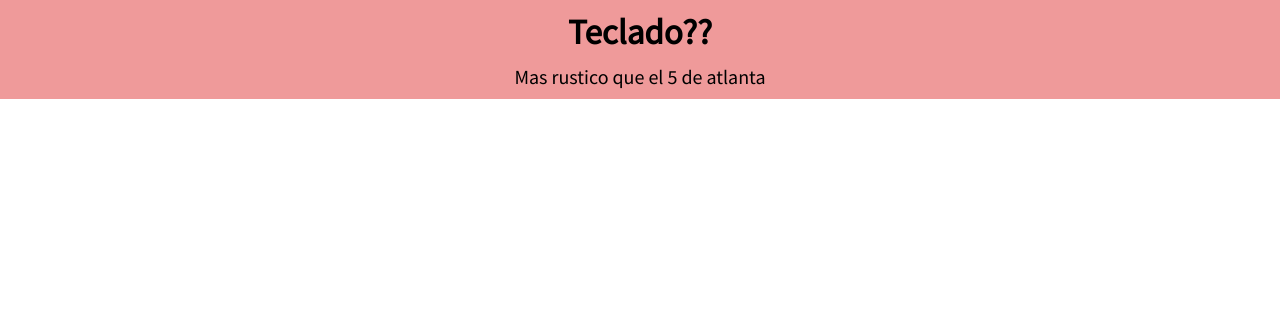
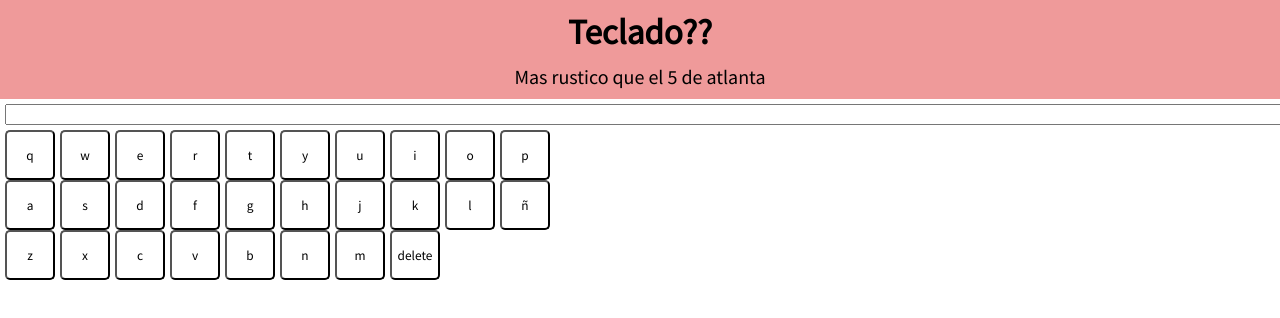
Before and after one commit to Yegaston/comIT, a plain HTML site: page javascript/teclado/index.html in a window 1280 px wide. Drawn offline with Linux system fonts and the light colour scheme.

Commit message:
Add buttons project

```diff
--- a/javascript/teclado/css/styles.css
+++ b/javascript/teclado/css/styles.css
@@ -31,3 +31,29 @@ header > p, h1 {
     padding: 5px;
     text-align: center;
 }
+
+
+.btn {
+    width: 50px;
+    height: 50px;
+    background-color: transparent;
+    border-color: black;
+    border-radius: 5px;
+    margin-left: 5px;
+    text-align: center;
+}
+.btn:hover {
+    border-color: blue;
+}
+
+input {
+    margin: 5px;
+    width: 100%;
+
+}
+
+.flexRow {
+    float: left;
+}
+.btnDelete {
+}
--- a/javascript/teclado/index.html
+++ b/javascript/teclado/index.html
@@ -1,5 +1,6 @@
 <!DOCTYPE html>
 <html lang="en">
+
 <head>
     <meta charset="UTF-8">
     <meta name="viewport" content="width=device-width, initial-scale=1.0">
@@ -9,17 +10,32 @@
     <!-- Css -->
     <link rel="stylesheet" href="./css/styles.css">
 </head>
+
 <body>
     <header>
         <h1>Teclado??</h1>
         <p>Mas rustico que el 5 de atlanta</p>
     </header>
 
-    <div id="result">
+    <div>
+        <input type="text" id="input">
+    </div>
+
+    <div class="container">
+
+        <div id="result1">
+        </div>
+        <div id="result2">
+        </div>
+        <div>
+            <div id="result3">
+            </div>
+            <button id="deleteLast" class="btn btnDelete flexRow" onclick="Delete()">delete</button>
+        </div>
+
 
     </div>
-
-
     <script src="./js/app.js"></script>
 </body>
+
 </html>
--- a/javascript/teclado/js/app.js
+++ b/javascript/teclado/js/app.js
@@ -1 +1,31 @@
-var teclado = ['q', 'w', 'e', 'r', 't', 'y', 'u', 'i', 'o', 'p', 'a', 's', 'd', 'f', 'g', 'h', 'j', 'k', 'l', 'ñ', 'z', 'x', 'c', 'v', 'b', 'n', 'm']
+var te1 = ['q', 'w', 'e', 'r', 't', 'y', 'u', 'i', 'o', 'p']
+var te2 = ['a', 's', 'd', 'f', 'g', 'h', 'j', 'k', 'l', 'ñ']
+var te3 = ['z', 'x', 'c', 'v', 'b', 'n', 'm']
+
+var input = document.getElementById('input')
+var deleteLast = document.getElementById('deleteLast')
+var result1 = document.getElementById('result1');
+var result2 = document.getElementById('result2');
+var result3 = document.getElementById('result3');
+
+function handlerTecla(t){
+    input.value += t
+}
+
+function Delete(){
+    console.log(input.value)
+    input.value = input.value.slice(0, -1);
+    console.log(input.value)
+}
+
+
+
+for(var i = 0; i < te1.length; i++){
+    result1.innerHTML += `<button type="submit"  class="btn btn-teclado" onClick="handlerTecla('${te1[i]}')">${te1[i]}</button>`
+}
+for(var i = 0; i < te2.length; i++){
+    result2.innerHTML += `<button type="submit" class="btn btn-teclado" onClick="handlerTecla('${te2[i]}')">${te2[i]}</button>`
+}
+for(var i = 0; i < te3.length; i++){
+    result3.innerHTML += `<button type="submit" class="btn flexRow btn-teclado" onClick="handlerTecla('${te3[i]}')">${te3[i]}</button>`
+}
```
